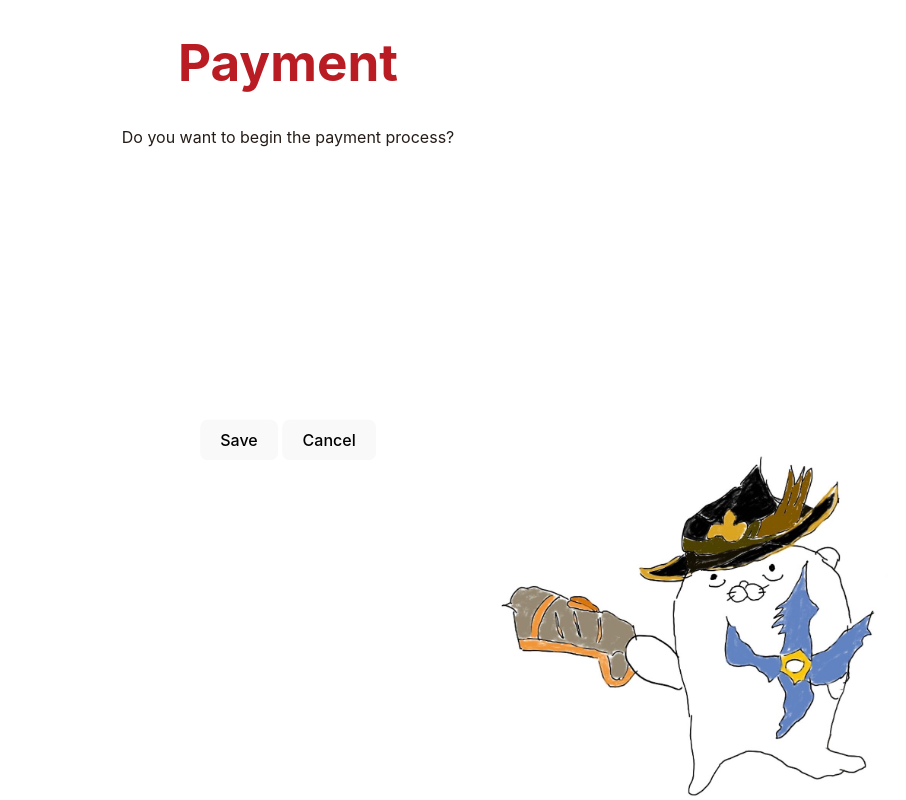
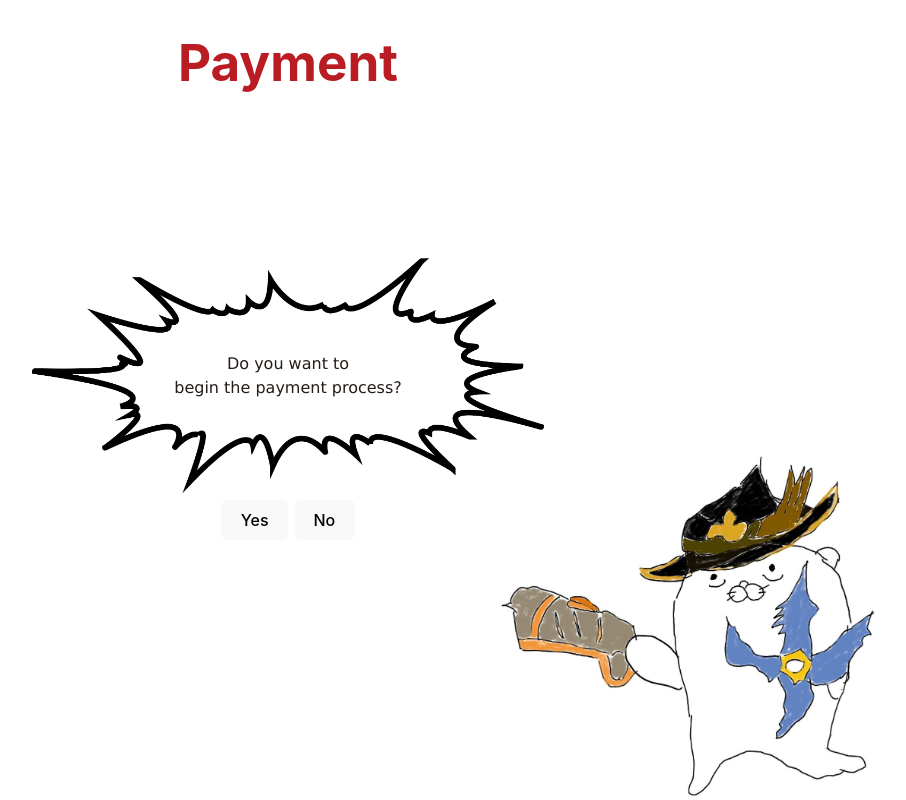
Before and after one commit to Sonntd271/sushirov, a Flask app: page /payment in a window 1280 px wide. Shown: the whole page, without its empty margins (352-1258 px from the left). Run offline with Flask 3, Linux system fonts and the light colour scheme.

Commit message:
payment page

```diff
--- a/static/css/index.css
+++ b/static/css/index.css
@@ -21,16 +21,35 @@
   table tr { border-top: none; }
   table tr:last-child { border-top: 10px solid #ba1c24; }
 
-  .center {
+  .red-border {
+    border: 10px solid #ba1c24;
+    padding: 10px;
+    border-radius: 10px;
+  }
+
+  .center-40 {
+    position: absolute;
+    left: 50%;
+    top: 45%;
+    transform: translate(-50%, -50%);
+    z-index: 1;
+    }
+
+  .center-50 {
     position: absolute;
     left: 50%;
     top: 55%;
     transform: translate(-50%, -50%);
-    border: 10px solid #ba1c24;
-    padding: 10px;
-    border-radius: 10px;
     z-index: 1;
-    }
+  }
+
+  .center-60 {
+    position: absolute;
+    left: 50%;
+    top: 65%;
+    transform: translate(-50%, -50%);
+    z-index: 1;
+  }
 
   .top-layer {
       position: relative;
--- a/templates/payment.html
+++ b/templates/payment.html
@@ -1,19 +1,22 @@
 {% extends "base.html" %}
+
 
 {% block title %}Welcome!{% endblock %}
 
 {% block content %}
 
 <h1>Payment</h1>
-<div style="background-image: url_for('static', filename='assets/images/icon1.jpg')">
-    <p>Do you want to begin the payment process?</p>
+<div>
+    <img src="{{ url_for('static', filename='assets/images/textbox.png') }}" class="center-40" width="40%" style="padding-top: 2.5%;"/>
+    <p class="center-40" style="font-family:verdana; font-size:100%">Do you want to <br> begin the payment process?</p>
+</div>
 
-<div class="buttons center" style="border:0">
+<div class="buttons center-60" style="border:0">
 
     <div class="action_btn">
 
-    <button name="submit" class="action_btn submit" type="submit" value="Save">Save</button>
-    <button name="submit" class="action_btn cancel" type="submit" value="Cancel">Cancel</button>
+    <button name="submit" class="action_btn yes" type="submit" value="Save">Yes</button>
+    <button name="submit" class="action_btn no" type="submit" value="Cancel">No</button>
 
     </div>
 </div>
--- a/templates/summary.html
+++ b/templates/summary.html
@@ -8,7 +8,7 @@
 
 <img src="{{ url_for('static', filename='assets/images/sushi1.png') }}" class="top-layer" align="left"  width="25%"/>
 <img src="{{ url_for('static', filename='assets/images/sushi2.png') }}" class="top-layer" align="right" width="25%"/>
-<table class="center" height="80%" x width="80%">
+<table class="center-50 red-border" height="80%" x width="80%">
     <tr>
       <th>Order List</th>
       <th>Price</th>
```
